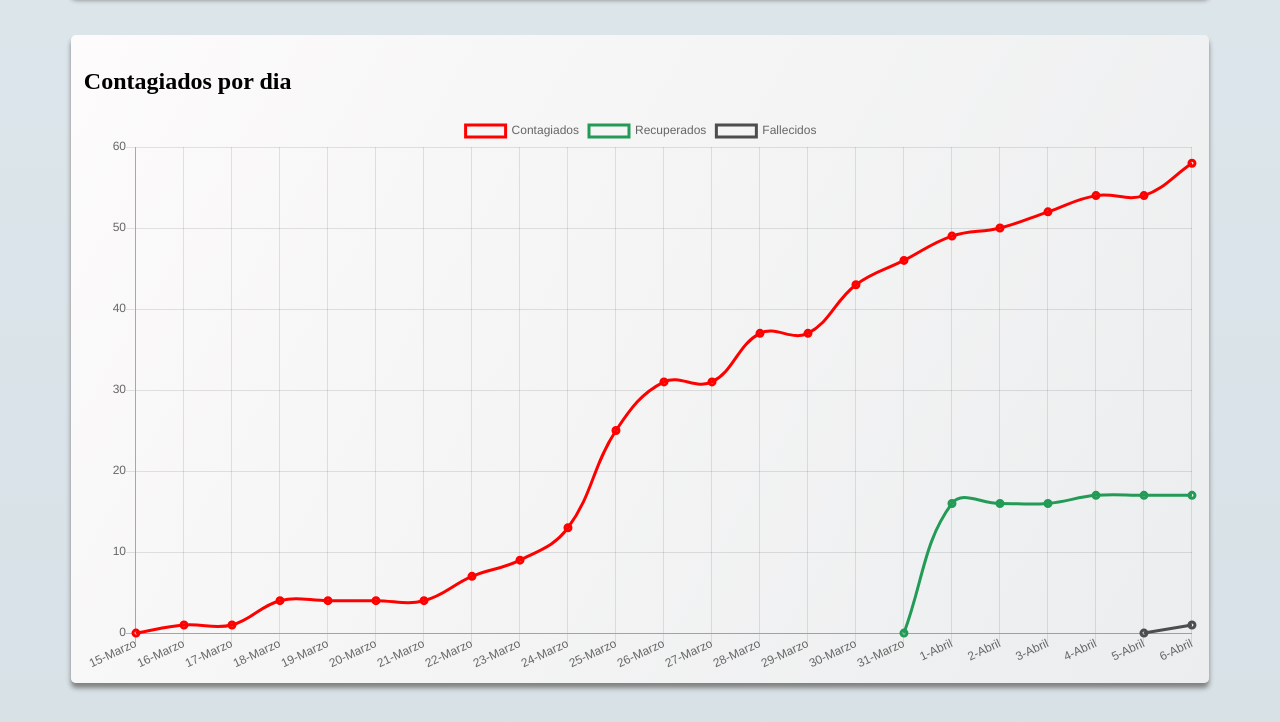
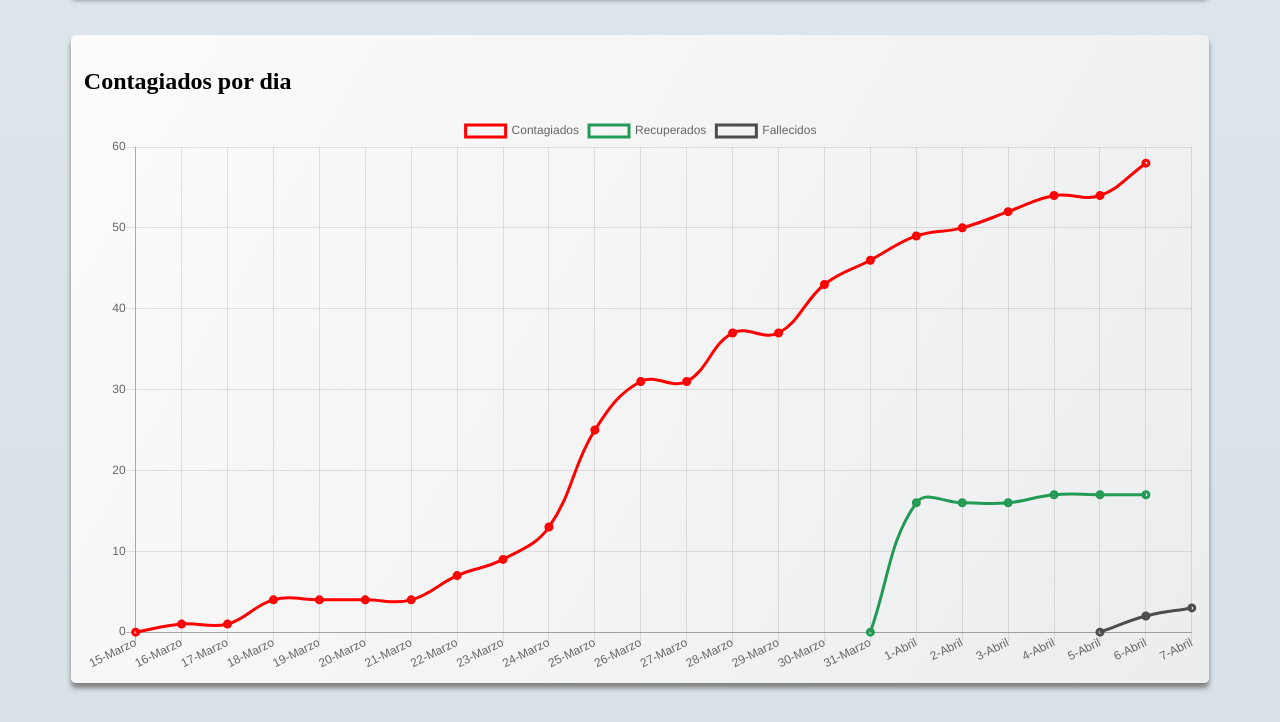
Before and after one commit to luzbelmex/coronavirus-gto, a plain HTML site: page index.html in a window 1280 px wide. Shown: the part 972-1694 px from the top of the page. Drawn offline with Linux system fonts and the light colour scheme.

Commit message:
se actualizan datos

```diff
--- a/index.html
+++ b/index.html
@@ -34,15 +34,15 @@
     <div class="contador">
       <div class="opcion">
         <h3>Casos Descartados</h3>
-        <h4>855</h4>
+        <h4>1012</h4>
       </div>
       <div class="opcion">
         <h3>Casos en Investigacion</h3>
-        <h4>199</h4>
+        <h4>224</h4>
       </div>
       <div class="opcion">
         <h3>Casos Confirmados</h3>
-        <h4>54</h4>
+        <h4>62</h4>
       </div>
       <div class="opcion">
         <h3>Casos Recuperados</h3>
@@ -50,12 +50,12 @@
       </div>
       <div class="opcion">
         <h3>Casos Defunciones</h3>
-        <h4>1</h4>
+        <h4>3</h4>
       </div>
     </div>
 
     <div class="actualizado">
-      <p>Actualizado el 6 de Abril</p>
+      <p>Actualizado el 7 de Abril</p>
     </div>
 
     <div class="contenedor">
--- a/js/ciudades.js
+++ b/js/ciudades.js
@@ -9,19 +9,19 @@ var acambaro = L.circle([20.035770, -100.716935],{
     color: '#ffc300',
     fillColor: '#ffcd2b',
     fillOpacity: 0.5,
-    radius: 300
+    radius: 900
 }).addTo(map).bindPopup('Acámbaro');
 
 var apaseoA = L.circle([20.458464, -100.621415],{
-    color: '#1e8449',
-    fillColor: '#239b56',
+    color: '#ffc300',
+    fillColor: '#ffcd2b',
     fillOpacity: 0.5,
     radius: 100
 }).addTo(map).bindPopup('Apaseo el Alto');
 
 var apaseoG = L.circle([20.545219, -100.686487],{
-    color: '#1e8449',
-    fillColor: '#239b56',
+    color: '#ffc300',
+    fillColor: '#ffcd2b',
     fillOpacity: 0.5,
     radius: 100
 }).addTo(map).bindPopup('Apaseo el Grande');
@@ -30,21 +30,21 @@ var atargea = L.circle([21.266927, -99.719153],{
     color: '#1e8449',
     fillColor: '#239b56',
     fillOpacity: 0.5,
-    radius: 100
+    radius: 0
 }).addTo(map).bindPopup('Atargea');
 
 var celaya = L.circle([20.525643, -100.813928],{
     color: 'red',
     fillColor: '#f03',
     fillOpacity: 0.5,
-    radius: 400
+    radius: 500
 }).addTo(map).bindPopup('Celaya');
 
 var comonfort = L.circle([20.714684, -100.758431],{
-    color: '#1e8449',
-    fillColor: '#239b56',
+    color: '#ffc300',
+    fillColor: '#ffcd2b',
     fillOpacity: 0.5,
-    radius: 0
+    radius: 2200
 }).addTo(map).bindPopup('Comonfort');
 
 var coroneo = L.circle([20.201288, -100.368406],{
@@ -86,12 +86,12 @@ var guanajuato = L.circle([21.018412, -101.255928],{
     color: 'red',
     fillColor: '#f03',
     fillOpacity: 0.5,
-    radius: 400
+    radius: 300
 }).addTo(map).bindPopup('Guanajuato');
 
  var huanimaro = L.circle([20.368187, -101.496742],{
-    color: '#1e8449',
-    fillColor: '#239b56',
+     color: '#ffc300',
+     fillColor: '#ffcd2b',
      fillOpacity: 0.5,
      radius: 100
 }).addTo(map).bindPopup('Huanimaro');
@@ -111,10 +111,10 @@ var irapuato = L.circle([20.675245, -101.344379],{
 }).addTo(map).bindPopup('Jaral del Progreso');
 
  var jerecuaro = L.circle([20.150831, -100.508798],{
-     color: '#1e8449',
-     fillColor: '#239b56',
+     color: '#ffc300',
+     fillColor: '#ffcd2b',
      fillOpacity: 0.5,
-    radius: 0
+     radius: 300
 }).addTo(map).bindPopup('Jerecuaro');
 
 var leon = L.circle([21.121830, -101.682481],{
@@ -125,24 +125,24 @@ var leon = L.circle([21.121830, -101.682481],{
 }).addTo(map).bindPopup('León');
 
  var manuelDoblado = L.circle([20.729548, -101.953144],{
-     color: '#1e8449',
-     fillColor: '#239b56',
+     color: '#ffc300',
+     fillColor: '#ffcd2b',
      fillOpacity: 0.5,
-    radius: 0
+     radius: 100
 }).addTo(map).bindPopup('Manuel Doblado');
 
  var moroleon = L.circle([20.125079, -101.196217],{
-     color: '#1e8449',
-     fillColor: '#239b56',
+     color: '#ffc300',
+     fillColor: '#ffcd2b',
      fillOpacity: 0.5,
-    radius: 0
+     radius: 200
 }).addTo(map).bindPopup('Moroleon');
 
 var ocampo = L.circle([21.647678, -101.478420],{
-    color: '#1e8449',
-    fillColor: '#239b56',
+    color: '#ffc300',
+    fillColor: '#ffcd2b',
     fillOpacity: 0.5,
-    radius: 0
+    radius: 300
 }).addTo(map).bindPopup('Ocampo');
 
 var penjamo = L.circle([20.431298, -101.722123],{
@@ -153,59 +153,59 @@ var penjamo = L.circle([20.431298, -101.722123],{
 }).addTo(map).bindPopup('Pénjamo');
 
  var pueblo = L.circle([20.526844, -101.371324],{
-    color: '#1e8449',
-    fillColor: '#239b56',
+     color: '#ffc300',
+     fillColor: '#ffcd2b',
      fillOpacity: 0.5,
-    radius: 0
+     radius: 100
 }).addTo(map).bindPopup('Pueblo Nuevo');
 
  var purisima = L.circle([20.889676, -101.912435],{
-     color: '#1e8449',
-     fillColor: '#239b56',
+     color: '#ffc300',
+     fillColor: '#ffcd2b',
      fillOpacity: 0.5,
-    radius: 0
+     radius: 100
 }).addTo(map).bindPopup('Purisima del Rincon');
 
  var romita = L.circle([20.872123, -101.51667],{
-     color: '#1e8449',
-     fillColor: '#239b56',
+     color: '#ffc300',
+     fillColor: '#ffcd2b',
      fillOpacity: 0.5,
-    radius: 0
+     radius: 200
 }).addTo(map).bindPopup('Romita');
 
 var salamanca = L.circle([20.572517, -101.191197],{
     color: 'red',
     fillColor: '#f03',
     fillOpacity: 0.5,
-    radius: 400
+    radius: 500
 }).addTo(map).bindPopup('Salamanca');
 
 var salvatierra = L.circle([20.211976, -100.880958],{
-    color: '#1e8449',
-    fillColor: '#239b56',
+    color: '#ffc300',
+    fillColor: '#ffcd2b',
     fillOpacity: 0.5,
-    radius: 0
+    radius: 200
 }).addTo(map).bindPopup('Salvatierra');
 
  var sanDiego = L.circle([21.467901, -100.872875],{
-    color: '#1e8449',
-    fillColor: '#239b56',
+     color: '#ffc300',
+     fillColor: '#ffcd2b',
      fillOpacity: 0.5,
-    radius: 100
+     radius: 200
 }).addTo(map).bindPopup('San Diego de la Unión');
 
  var sanFelipe = L.circle([21.478435, -101.213493],{
-    color: '#1e8449',
-    fillColor: '#239b56',
+     color: '#ffc300',
+     fillColor: '#ffcd2b',
      fillOpacity: 0.5,
-    radius: 0
+     radius: 200
 }).addTo(map).bindPopup('San Felipe');
 
 var sfr = L.circle([21.018723, -101.857413],{
-    color: '#1e8449',
-    fillColor: '#239b56',
+    color: '#ffc300',
+    fillColor: '#ffcd2b',
     fillOpacity: 0.5,
-    radius: 0
+    radius: 700
 }).addTo(map).bindPopup('San Fancisco del Rincón');
 
  var sanJose = L.circle([20.998587, -100.385738],{
@@ -226,7 +226,7 @@ var sma = L.circle([20.913036, -100.745744],{
     color: 'red',
     fillColor: '#f03',
     fillOpacity: 0.5,
-    radius: 200
+    radius: 300
 }).addTo(map).bindPopup('San Miguel de Ayende');
 
  var santa = L.circle([21.142705, -100.071756],{
@@ -300,10 +300,10 @@ var vds = L.circle([20.390977, -101.193464],{
 }).addTo(map).bindPopup('Victoria');
 
  var villagran = L.circle([20.516307, -100.997578],{
-    color: '#1e8449',
-    fillColor: '#239b56',
+     color: '#ffc300',
+     fillColor: '#ffcd2b',
      fillOpacity: 0.5,
-    radius: 0
+     radius: 100
 }).addTo(map).bindPopup('Villagrán');
 
  var xichu = L.circle([21.299218, -100.056449],{
--- a/js/graficas.js
+++ b/js/graficas.js
@@ -3,7 +3,7 @@ var contagiados = document.getElementById('contagiados').getContext('2d');
 var lineaContagiados = new Chart( contagiados, {
     type: 'line',
     data: {
-      labels: ['15-Marzo','16-Marzo', '17-Marzo', '18-Marzo', '19-Marzo', '20-Marzo', '21-Marzo', '22-Marzo', '23-Marzo', '24-Marzo', '25-Marzo', '26-Marzo', '27-Marzo', '28-Marzo', '29-Marzo', '30-Marzo', '31-Marzo', '1-Abril', '2-Abril', '3-Abril', '4-Abril', '5-Abril', '6-Abril'],
+      labels: ['15-Marzo','16-Marzo', '17-Marzo', '18-Marzo', '19-Marzo', '20-Marzo', '21-Marzo', '22-Marzo', '23-Marzo', '24-Marzo', '25-Marzo', '26-Marzo', '27-Marzo', '28-Marzo', '29-Marzo', '30-Marzo', '31-Marzo', '1-Abril', '2-Abril', '3-Abril', '4-Abril', '5-Abril', '6-Abril', '7-Abril'],
       datasets: [{
         label: 'Contagiados',
         data: [0, 1, 1, 4, 4, 4, 4, 7, 9, 13, 25, 31, 31, 37, 37, 43, 46, 49, 50, 52, 54, 54, 58 ],
@@ -20,7 +20,7 @@ var lineaContagiados = new Chart( contagiados, {
       }, // recuperados
       {
         label: 'Fallecidos',
-        data: [, , , , , , , , , , , , , , , , , , , , , 0, 1 ],
+        data: [, , , , , , , , , , , , , , , , , , , , , 0, 2, 3 ],
         backgroundColor: 'rgba(77, 77, 77, 0.0)',
         borderColor: 'rgb(77, 77, 77)',
         borderWidth: 3
@@ -34,10 +34,10 @@ var sospechosos = document.getElementById('sospechosos').getContext('2d');
 var lineaSospechosos = new Chart(sospechosos, {
   type: 'line',
   data: {
-    labels: ['1-feb', '2-feb', '3-feb', '4-feb', '5-feb', '6-feb', '7-feb', '8-feb', '9-feb', '10-feb', '11-feb', '12-feb', '13-feb', '14-feb', '15-feb', '16-feb', '17-feb', '18-feb', '19-feb', '20-feb', '21-feb', '22-feb', '23-feb', '24-feb', '25-feb', '26-feb', '27-feb', '28-feb', '29-feb', '1-Marzo', '2-Marzo', '3-Marzo', '4-Marzo', '5-Marzo', '6-Marzo', '7-Marzo', '8-Marzo', '9-Marzo', '10-Marzo', '11-Marzo', '12-Marzo', '13-Marzo', '14-Marzo', '15-Marzo', '16-Marzo', '17-Marzo', '18-Marzo', '19-Marzo', '20-Marzo', '21-Marzo', '22-Marzo', '23-Marzo', '24-Marzo', '25-Marzo', '26-Marzo', '27-Marzo', '28-Marzo', '29-Marzo', '30-Marzo', '31-Marzo', '1-Abril', '2-Abril', '3-Abril', '4-Abril', '5-Abril', '6-Abril'],
+    labels: ['1-feb', '2-feb', '3-feb', '4-feb', '5-feb', '6-feb', '7-feb', '8-feb', '9-feb', '10-feb', '11-feb', '12-feb', '13-feb', '14-feb', '15-feb', '16-feb', '17-feb', '18-feb', '19-feb', '20-feb', '21-feb', '22-feb', '23-feb', '24-feb', '25-feb', '26-feb', '27-feb', '28-feb', '29-feb', '1-Marzo', '2-Marzo', '3-Marzo', '4-Marzo', '5-Marzo', '6-Marzo', '7-Marzo', '8-Marzo', '9-Marzo', '10-Marzo', '11-Marzo', '12-Marzo', '13-Marzo', '14-Marzo', '15-Marzo', '16-Marzo', '17-Marzo', '18-Marzo', '19-Marzo', '20-Marzo', '21-Marzo', '22-Marzo', '23-Marzo', '24-Marzo', '25-Marzo', '26-Marzo', '27-Marzo', '28-Marzo', '29-Marzo', '30-Marzo', '31-Marzo', '1-Abril', '2-Abril', '3-Abril', '4-Abril', '5-Abril', '6-Abril', '7-Abril'],
     datasets: [{
       label: 'Casos Sospechosos',
-      data: [2, 2, 2, 2, 3, 3, 3, 3, 3, 3, 3, 3, 3, 3, 3, 3, 3, 5, 5, 5, 6, 8, 8, 8, 10, 11, 11, 14, 15, 16, 17, 18, 21, 23, 24, 28, 35, 48, 61, 67, 101, 117, 139, 164, 198, 234, 277, 308, 369, 398, 460, 513, 564, 622, 709, 788, 860, 947, 1031, 1091, 1114, 1129, 1133, 1134, 1134],
+      data: [2, 2, 2, 2, 3, 3, 3, 3, 3, 3, 3, 3, 3, 3, 3, 3, 3, 5, 5, 5, 6, 8, 8, 8, 10, 11, 11, 14, 15, 16, 17, 18, 21, 23, 24, 28, 35, 48, 61, 67, 101, 117, 139, 164, 198, 234, 277, 308, 369, 398, 460, 513, 564, 622, 709, 788, 860, 947, 1031, 1091, 1114, 1129, 1133, 1134, 1134, 1148, 1157],
       backgroundColor: 'rgba(255, 195, 0, 0.3)',
       borderColor: '#ffc300',
       borderWidth: 3
@@ -53,7 +53,7 @@ var lineaCiudades = new Chart( ciudades, {
     labels: ['Abasolo', 'Celaya', 'Cortazar', 'Guanajuato', 'Irapuato', 'León', 'Salamanca', 'San Luis de la Paz', 'San Miguel de Ayende', 'Silao', 'Valle de Santiago'],
     datasets: [{
       label: 'Contagiados',
-      data: [1, 4, 1, 4, 8, 30, 5, 1, 2, 1, 1],
+      data: [1, 5, 1, 4, 8, 30, 7, 1, 3, 1, 1],
       backgroundColor: 'rgba(255, 0, 0, .7)',
       borderColor: 'rgb(255, 0, 0)',
       borderWidth: 1
@@ -67,13 +67,13 @@ var lineaCiudades = new Chart( ciudades, {
     },
     {
       label: 'Sospechosos',
-      data: [2, 6, 2, 1, 10, 41, 6, 0, 2, 0, 0],
+      data: [2, 43, 1, 7, 15, 80, 21, 1, 1, 6, 1],
       backgroundColor: 'rgba(255, 205, 43, 0.5)',
       borderColor: 'rgb(255, 205, 43)',
     },
     {
       label: 'Fallecidos',
-      data: [0, 0, 0, 0, 0, 0, 1, 0, 0, 0, 0],
+      data: [0, 0, 0, 1, 0, 0, 2, 0, 0, 0, 0],
       backgroundColor: 'rgba(77, 77, 77, 0.5)',
       borderColor: 'rgb(77, 77, 77)',
     }
```
Lines whose indentation alone changed are shown as unchanged.
